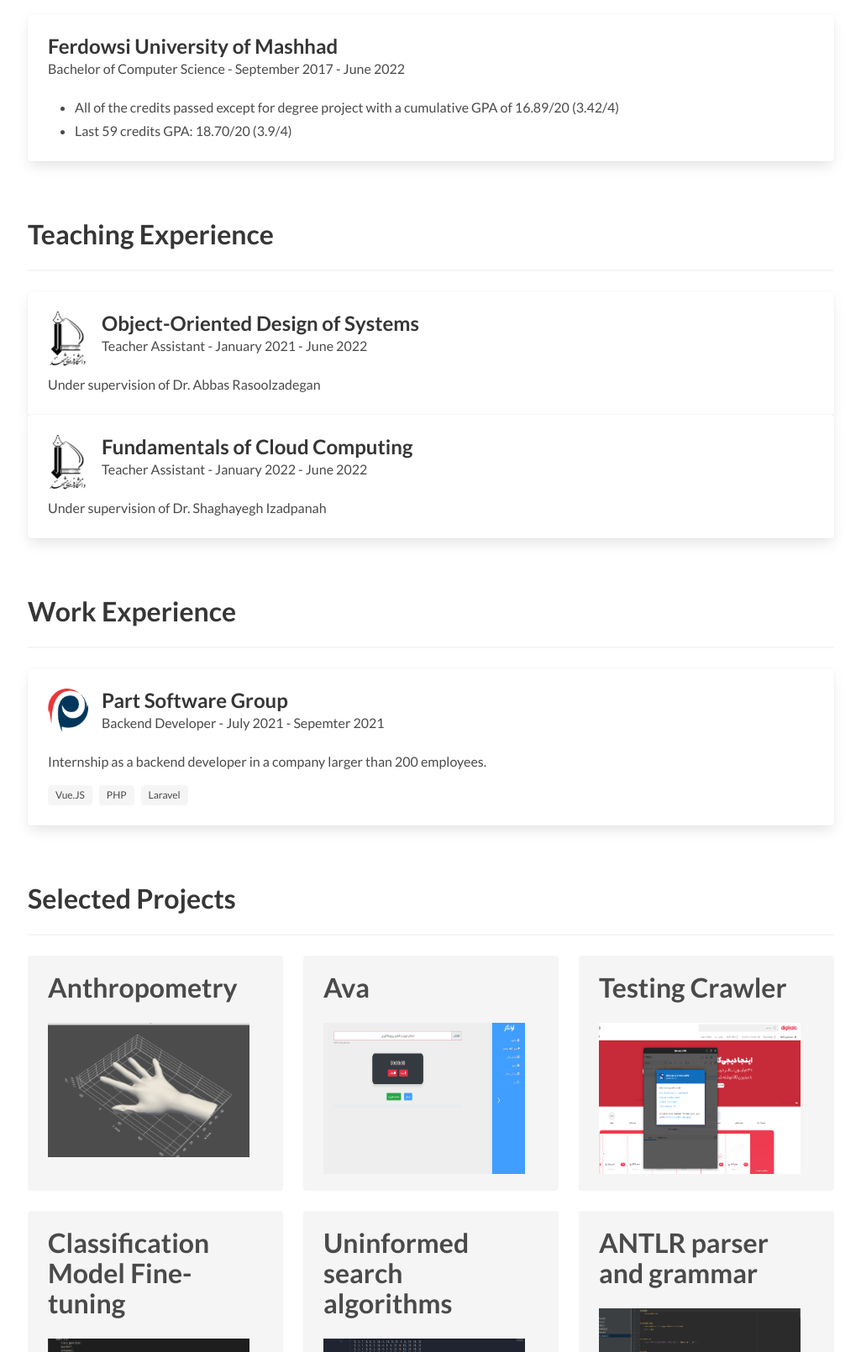
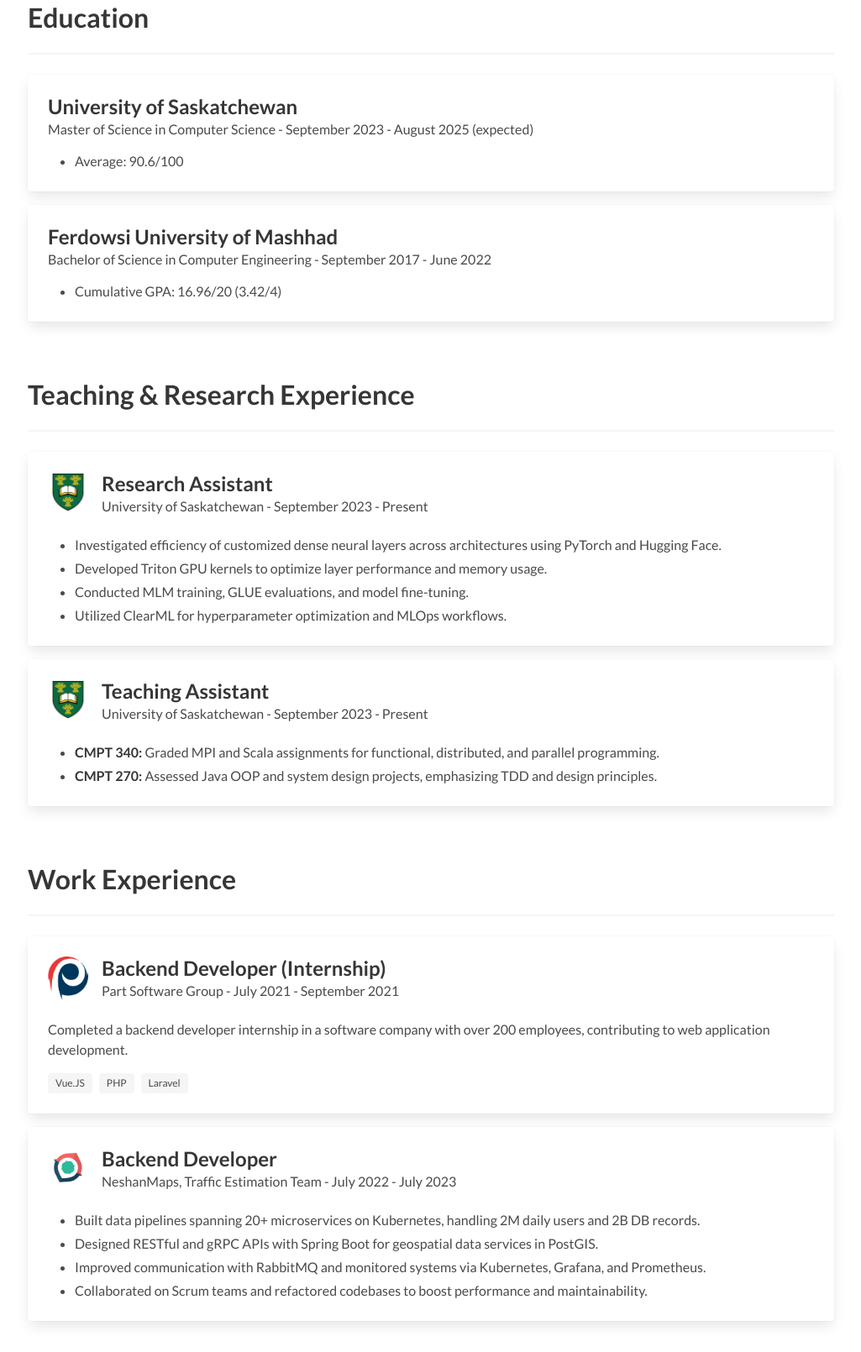
Before and after one commit to uttaparsa/uttaparsa.github.io, a plain HTML site: page index.html in a window 1280 px wide. Shown: the part 749-2359 px from the top of the page at 84% size, without its empty margins (127-1152 px from the left). Drawn offline with Linux system fonts and the light colour scheme.

Commit message:
update resume

```diff
--- a/index.html
+++ b/index.html
@@ -25,7 +25,6 @@
             <i class="fab fa-2x fa-github"></i>
           </a>
         </div>
-
       </div>
     </div>
   </nav>
@@ -46,7 +45,7 @@
               Parsa Salehipour
             </h1>
             <h2 class="subtitle">
-              Computer Engineering student, Ferdowsi University of Mashhad, Iran
+              Master of Science in Computer Science, University of Saskatchewan, Canada
             </h2>
             <p>
               <a href="docs/ParsaSalehipour_resume.pdf" class="icon has-text-light">
@@ -63,10 +62,9 @@
     <div class="container">
       <h1 class="title">About Me</h1>
       <hr />
-      <p>I am currently an unergraduate student and teaching assistant at the Department of Computing Science, Ferdowsi University of Mashhad. I am passionate about software engineering, distributed systems and cloud applications.</p>
+      <p>A Computer Science professional holding Bachelor's and Master's degrees, currently completing my Master of Science at the University of Saskatchewan where I also serve as a Teaching Assistant. I possess practical experience in production environments, notably contributing to a team that developed and maintained a data pipeline for a large-scale map service processing data for over 1 million daily active users. My research focuses on neural network optimization and custom GPU programming, complementing my passion for distributed systems and software engineering. I value strong communication skills as crucial for collaborative success and building high-performing teams.</p>
     </div>
   </section>
-
 
   <section class="section">
     <div class="container">
@@ -75,15 +73,22 @@
       <div class="card">
         <div class="card-content">
           <div class="content">
+            <p class="title is-4">University of Saskatchewan</p>
+            <p class="subtitle is-6">Master of Science in Computer Science - <time datetime="2023-09">September 2023</time> - <time datetime="2025-08">August 2025 (expected)</time></p>
+            <ul>
+              <li>Average: 90.6/100</li>
+            </ul>
+          </div>
+        </div>
+      </div>
+
+      <div class="card" style="margin-top:1em;">
+        <div class="card-content">
+          <div class="content">
             <p class="title is-4">Ferdowsi University of Mashhad</p>
-            <p class="subtitle is-6">Bachelor of Computer Science - <time datetime="2017-9">September 2017</time> - <time
-                datetime="2022-6">June 2022</time></p>
-          </div>
-          <div class="content">
-
+            <p class="subtitle is-6">Bachelor of Science in Computer Engineering - <time datetime="2017-09">September 2017</time> - <time datetime="2022-06">June 2022</time></p>
             <ul>
-              <li>All of the credits passed except for degree project with a cumulative GPA of 16.89/20 (3.42/4)</li>
-              <li>Last 59 credits GPA:  18.70/20  (3.9/4)</li>
+              <li>Cumulative GPA: 16.96/20 (3.42/4)</li>
               </ul>
           </div>
         </div>
@@ -93,25 +98,79 @@
 
   <section class="section">
     <div class="container">
-      <h1 class="title">Teaching Experience</h1>
+      <h1 class="title">Teaching & Research Experience</h1>
       <hr />
+
       <div class="card">
         <div class="card-content">
           <div class="media">
             <div class="media-left">
               <figure class="image is-48x48">
-                <img src="img/ferdowsi-logo.png" alt="Placeholder image">
+                <img src="img/uofs-logo.jpeg" alt="UofS logo">
               </figure>
             </div>
             <div class="media-content">
-              <p class="title is-4">Object-Oriented Design of Systems</p>
-              <p class="subtitle is-6">Teacher Assistant - <time datetime="2021-1">January 2021</time> - <time
-                  datetime="2022-6">June 2022</time> </p>
+              <p class="title is-4">Research Assistant</p>
+              <p class="subtitle is-6">University of Saskatchewan - <time datetime="2023-09">September 2023</time> - Present</p>
             </div>
           </div>
           <div class="content">
-            <p>Under supervision of Dr. Abbas Rasoolzadegan</p>
+            <ul>
+              <li>Investigated efficiency of customized dense neural layers across architectures using PyTorch and Hugging Face.</li>
+              <li>Developed Triton GPU kernels to optimize layer performance and memory usage.</li>
+              <li>Conducted MLM training, GLUE evaluations, and model fine-tuning.</li>
+              <li>Utilized ClearML for hyperparameter optimization and MLOps workflows.</li>
+            </ul>
+          </div>
+        </div>
+      </div>
 
+      <div class="card" style="margin-top:1em;">
+        <div class="card-content">
+          <div class="media">
+            <div class="media-left">
+              <figure class="image is-48x48">
+                <img src="img/uofs-logo.jpeg" alt="UofS logo">
+              </figure>
+            </div>
+            <div class="media-content">
+              <p class="title is-4">Teaching Assistant</p>
+              <p class="subtitle is-6">University of Saskatchewan - <time datetime="2023-09">September 2023</time> - Present</p>
+            </div>
+          </div>
+          <div class="content">
+            <ul>
+              <li><strong>CMPT 340:</strong> Graded MPI and Scala assignments for functional, distributed, and parallel programming.</li>
+              <li><strong>CMPT 270:</strong> Assessed Java OOP and system design projects, emphasizing TDD and design principles.</li>
+            </ul>
+            </div>
+        </div>
+      </div>
+    </div>
+  </section>
+
+  <section class="section">
+    <div class="container">
+      <h1 class="title">Work Experience</h1>
+      <hr />
+
+      <div class="card" style="margin-bottom: 1em;">
+        <div class="card-content">
+          <div class="media">
+            <div class="media-left">
+              <figure class="image is-48x48">
+                <img src="img/Part-Logo.png" alt="Part Software Group logo">
+              </figure>
+            </div>
+            <div class="media-content">
+              <p class="title is-4">Backend Developer (Internship)</p> <p class="subtitle is-6">Part Software Group - <time datetime="2021-07">July 2021</time> - <time datetime="2021-09">September 2021</time></p> </div>
+          </div>
+          <div class="content">
+            <p>Completed a backend developer internship in a software company with over 200 employees, contributing to web application development.</p> <div class="tags">
+              <span class="tag">Vue.JS</span>
+              <span class="tag">PHP</span>
+              <span class="tag">Laravel</span>
+            </div>
           </div>
         </div>
       </div>
@@ -121,53 +180,24 @@
           <div class="media">
             <div class="media-left">
               <figure class="image is-48x48">
-                <img src="img/ferdowsi-logo.png" alt="Placeholder image">
+                <img src="img/neshan-logo.png" alt="NeshanMaps logo">
               </figure>
             </div>
             <div class="media-content">
-              <p class="title is-4">Fundamentals of Cloud Computing</p>
-              <p class="subtitle is-6">Teacher Assistant - <time datetime="2021-7">January 2022</time> - <time
-                  datetime="2022-6">June 2022</time> </p>
+              <p class="title is-4">Backend Developer</p>
+              <p class="subtitle is-6">NeshanMaps, Traffic Estimation Team - <time datetime="2022-07">July 2022</time> - <time datetime="2023-07">July 2023</time></p>
             </div>
           </div>
           <div class="content">
-            <p>Under supervision of Dr. Shaghayegh Izadpanah</p>
+            <ul>
+              <li>Built data pipelines spanning 20+ microservices on Kubernetes, handling 2M daily users and 2B DB records.</li>
+              <li>Designed RESTful and gRPC APIs with Spring Boot for geospatial data services in PostGIS.</li>
+              <li>Improved communication with RabbitMQ and monitored systems via Kubernetes, Grafana, and Prometheus.</li>
+              <li>Collaborated on Scrum teams and refactored codebases to boost performance and maintainability.</li>
+            </ul>
           </div>
         </div>
       </div>
-
-    </div>
-  </section>
-  <section class="section">
-    <div class="container">
-      <h1 class="title">Work Experience</h1>
-      <hr />
-      <div class="card">
-        <div class="card-content">
-          <div class="media">
-            <div class="media-left">
-              <figure class="image is-48x48">
-                <img src="img/Part-Logo.png" alt="Placeholder image">
-              </figure>
-            </div>
-            <div class="media-content">
-              <p class="title is-4">Part Software Group</p>
-              <p class="subtitle is-6">Backend Developer - <time datetime="2021-7">July 2021</time> - <time
-                  datetime="2021-9">Sepemter 2021</time> </p>
-            </div>
-          </div>
-          <div class="content">
-            <p>Internship as a backend developer in a company larger than 200 employees.</p>
-
-            <div class="tags">
-              <span class="tag">Vue.JS</span>
-              <span class="tag">PHP</span>
-              <span class="tag">Laravel</span>
-            </div>
-          </div>
-        </div>
-      </div>
-
     </div>
   </section>
 
@@ -205,8 +235,7 @@
           </div>
         </div>
       </div>
-      <div class="tile is-ancestor">
-        <div class="tile is-vertical is-12">
+      <div class="tile is-ancestor" style="margin-top: 1em;"> <div class="tile is-vertical is-12">
           <div class="tile">
             <div class="tile is-parent">
               <article class="tile is-child notification">
@@ -238,8 +267,6 @@
     </div>
   </section>
 
-
-
   <section class="section">
     <div class="container">
       <h1 class="title">Contact</h1>
@@ -255,25 +282,24 @@
         </div>
         <div class="level-item has-text-centered">
           <div>
-            <a href="mailto:salehipour.edu@gmail.com" class="icon is-large">
+            <a href="mailto:p.salehipour@outlook.com" class="icon is-large">
               <i class="fas fa-2x fa-envelope"></i>
             </a>
-            <p class="heading"><a href="mailto:salehipour.edu@gmail.com">salehipour.edu@gmail.com</a></p>
+            <p class="heading"><a href="mailto:p.salehipour@outlook.com">p.salehipour@outlook.com</a></p>
           </div>
         </div>
         <div class="level-item has-text-centered">
           <div>
-            <a href="https://www.linkedin.com/in/parsa-salehipour-26371019a/" class="icon is-large">
+             <a href="https://www.linkedin.com/in/parsa-salehipour/" class="icon is-large">
               <i class="fab fa-2x fa-linkedin-in"></i>
             </a>
-            <p class="heading"><a href="https://www.linkedin.com/in/parsa-salehipour-26371019a/">linkedin</a></p>
+            <p class="heading"><a href="https://www.linkedin.com/in/parsa-salehipour/">linkedin.com/in/parsa-salehipour</a></p>
           </div>
         </div>
       </nav>
     </div>
   </section>
 
-  <!-- Modals -->
   <div id="project-1-modal" class="modal">
     <div class="modal-background"></div>
     <div class="modal-card">
@@ -282,7 +308,6 @@
         <button class="delete" aria-label="close"></button>
       </header>
       <section class="modal-card-body">
-
          <div id="project-1-modal-carousel" class="carousel">
           <figure class="image is-4by3 carousel-cell">
             <img src="img/carousel/anto-1.png">
@@ -291,19 +316,14 @@
             <img src="img/carousel/anto-2.png">
           </figure>
         </div>
-
         <div class="content">
-
           <p>Degree project: Measuring hand anthropometric features using its 3D mesh model (ongoing), Supervisor: Dr. Hamidreza Pourreza </p>
-
           <div class="tags">
             <span class="tag">Python</span>
             <span class="tag">Pyvista</span>
             <span class="tag">OpenCV</span>
           </div>
-
         </div>
-
       </section>
       <footer class="modal-card-foot">
         <button class="button is-success">Close</button>
@@ -319,7 +339,6 @@
         <button class="delete" aria-label="close"></button>
       </header>
       <section class="modal-card-body">
-
          <div id="project-2-modal-carousel" class="carousel">
           <figure class="image is-4by3 carousel-cell">
             <img src="img/carousel/ava-1.png">
@@ -331,23 +350,17 @@
             <img src="img/carousel/ava-3.png">
           </figure>
         </div>
-
         <div class="content">
-
           <p>Implementation and deployment of a user-management website (front-end and back-end) and API wrapper for Persian text-to-speech and speech-to-text services.</p>
           <p> Employer: Part Software Group</p>
           <p>Currently in use in production, Address: https://panel.iavasho.ir/</p>
-
-
           <div class="tags">
             <span class="tag">python</span>
             <span class="tag">django</span>
             <span class="tag">nuxt.js</span>
             <span class="tag">docker</span>
           </div>
-
         </div>
-
       </section>
       <footer class="modal-card-foot">
         <button class="button is-success">Close</button>
@@ -368,7 +381,6 @@
              <img src="img/testing-crawler.png">
           </figure>
         </div>
-
         <div class="content">
           <p>Implementation of crawling program that extracts and analyzes data from digikala.com (Iranian marketplace) based on selenium as a software testing practice.</p>
           <div class="tags">
@@ -376,7 +388,6 @@
             <span class="tag">selenium</span>
           </div>
         </div>
-
       </section>
       <footer class="modal-card-foot">
         <button class="button is-success">Close</button>
@@ -397,17 +408,14 @@
              <img src="img/project-fine-tuning.png">
           </figure>
         </div>
-
         <div class="content">
           <p>Fine-tuning NASnet image classification model for a small 500 image (19 categories) dataset. Then, trying to find optimize autoencoder to recreate the image using genetic algorithm.</p>
-          <a href="https://colab.research.google.com/drive/1BAb0RBCKYw87Ez5uDI7el2VinKdYxJfP">google colab link</a>
-          <div class="tags">
+          <a href="https://colab.research.google.com/drive/1BAb0RBCKYw87Ez5uDI7el2VinKdYxJfP" target="_blank" rel="noopener noreferrer">google colab link</a> <div class="tags">
             <span class="tag">tensorflow</span>
             <span class="tag">python</span>
             <span class="tag">image classification</span>
           </div>
         </div>
-
       </section>
       <footer class="modal-card-foot">
         <button class="button is-success">Close</button>
@@ -428,17 +436,12 @@
              <img src="img/uninformed-searchs.png">
           </figure>
         </div>
-
         <div class="content">
-          <p>Implementation of uninformed search algorithms (BFS , DFS ,BDS, IDASTAR, Astar) on n-puzzle game. Course: Fundamentals of Artificial Intelligence, Dr. Saeid Abrishami, written with C++.
-            <a href="https://github.com/uttaparsa/n_puzzle_solver">source code on github</a>
-          </p>
-          <div class="tags">
+          <p>Implementation of uninformed search algorithms (BFS , DFS ,BDS, IDASTAR, Astar) on n-puzzle game. Course: Fundamentals of Artificial Intelligence, Dr. Saeid Abrishami, written with C++.</p>
+          <a href="https://github.com/uttaparsa/n_puzzle_solver" target="_blank" rel="noopener noreferrer">source code on github</a> <div class="tags">
             <span class="tag">C++</span>
-            <span class="tag">sqlite</span>
+            <span class="tag">sqlite</span> </div>
         </div>
-        </div>
-
       </section>
       <footer class="modal-card-foot">
         <button class="button is-success">Close</button>
@@ -459,23 +462,19 @@
              <img src="img/compiler-project.png">
           </figure>
         </div>
-
         <div class="content">
           <p>Implementing programming language parsing grammars and programs based on ANTLR.</p>
-          <a href="https://github.com/uttaparsa/compiler-project">source code on github</a>
-          <div class="tags">
+          <a href="https://github.com/uttaparsa/compiler-project" target="_blank" rel="noopener noreferrer">source code on github</a> <div class="tags">
             <span class="tag">ANTLR</span>
             <span class="tag">JAVA</span>
           </div>
         </div>
-
       </section>
       <footer class="modal-card-foot">
         <button class="button is-success">Close</button>
       </footer>
     </div>
   </div>
-
   <footer class="footer">
     <div class="content has-text-centered">
       <p>
```
Also changed, not shown: img/neshan-logo.png (added), img/uofs-logo.jpeg (added), 1 other file. Lines whose indentation alone changed are shown as unchanged.
